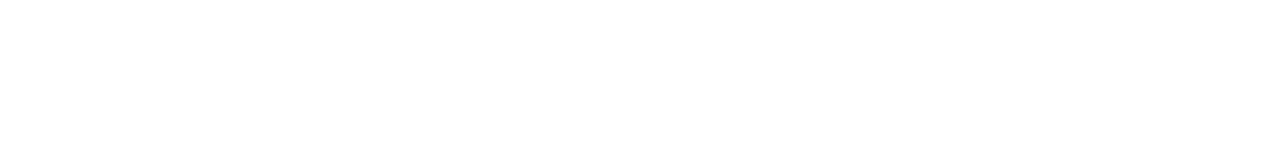
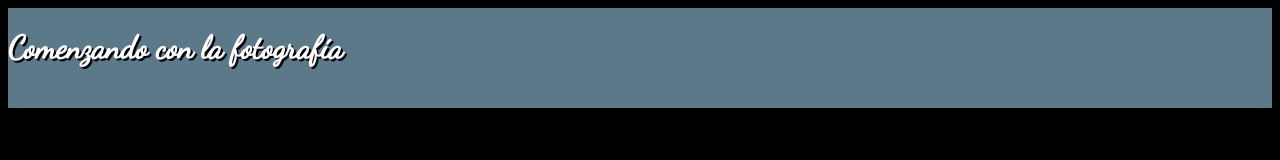
Before and after one commit to alemadesign/EvaluacionCSS, a plain HTML site: page index.html in a window 1280 px wide. Drawn offline with Linux system fonts and the light colour scheme.

Commit message:
cabecera
elaboracion de cabecera

```diff
--- a/css/estilos.css
+++ b/css/estilos.css
@@ -0,0 +1,14 @@
+html{
+  background-color: black;
+  font-family: 'Dancing Script', cursive;
+}
+header{
+  background-color: #5b7989;
+  height: 100px;
+  -webkit-border-radius:
+}
+header h1{
+  float: left;
+  color: white;
+  text-shadow: 2px 2px #02010a;
+}
--- a/index.html
+++ b/index.html
@@ -2,9 +2,16 @@
 <html>
   <head>
     <meta charset="utf-8">
+    <meta name="viewport" content="width=device-width,user-scalable=no">
     <title>Comenzando con la Fotografía</title>
+    <link rel="stylesheet" href="css/estilos.css">
+    <link href="https://fonts.googleapis.com/css?family=Dancing+Script" rel="stylesheet">
   </head>
   <body>
+    <header>
+      <h1>Comenzando con la fotografía</h1>
+
+    </header>
 
   </body>
 </html>
```
